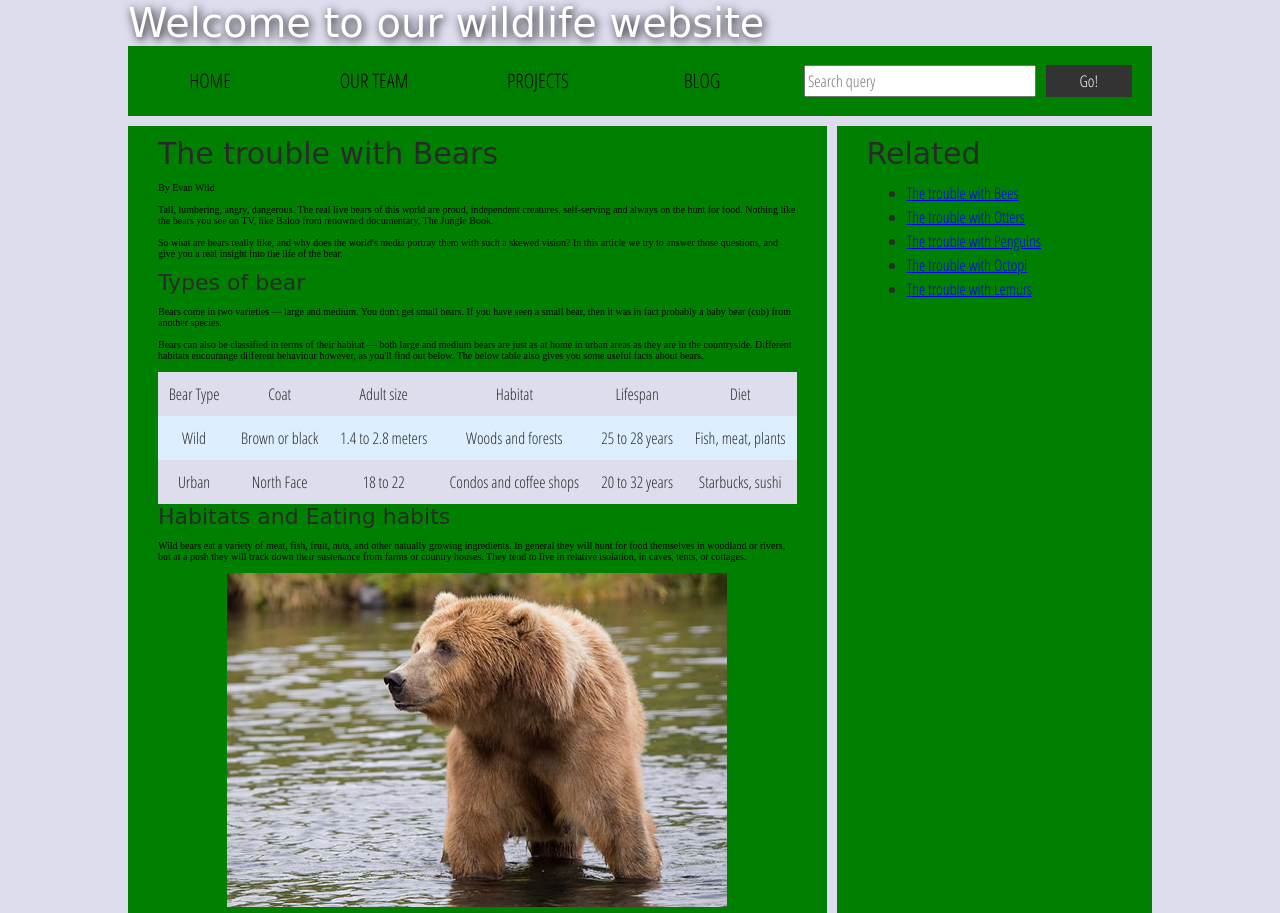
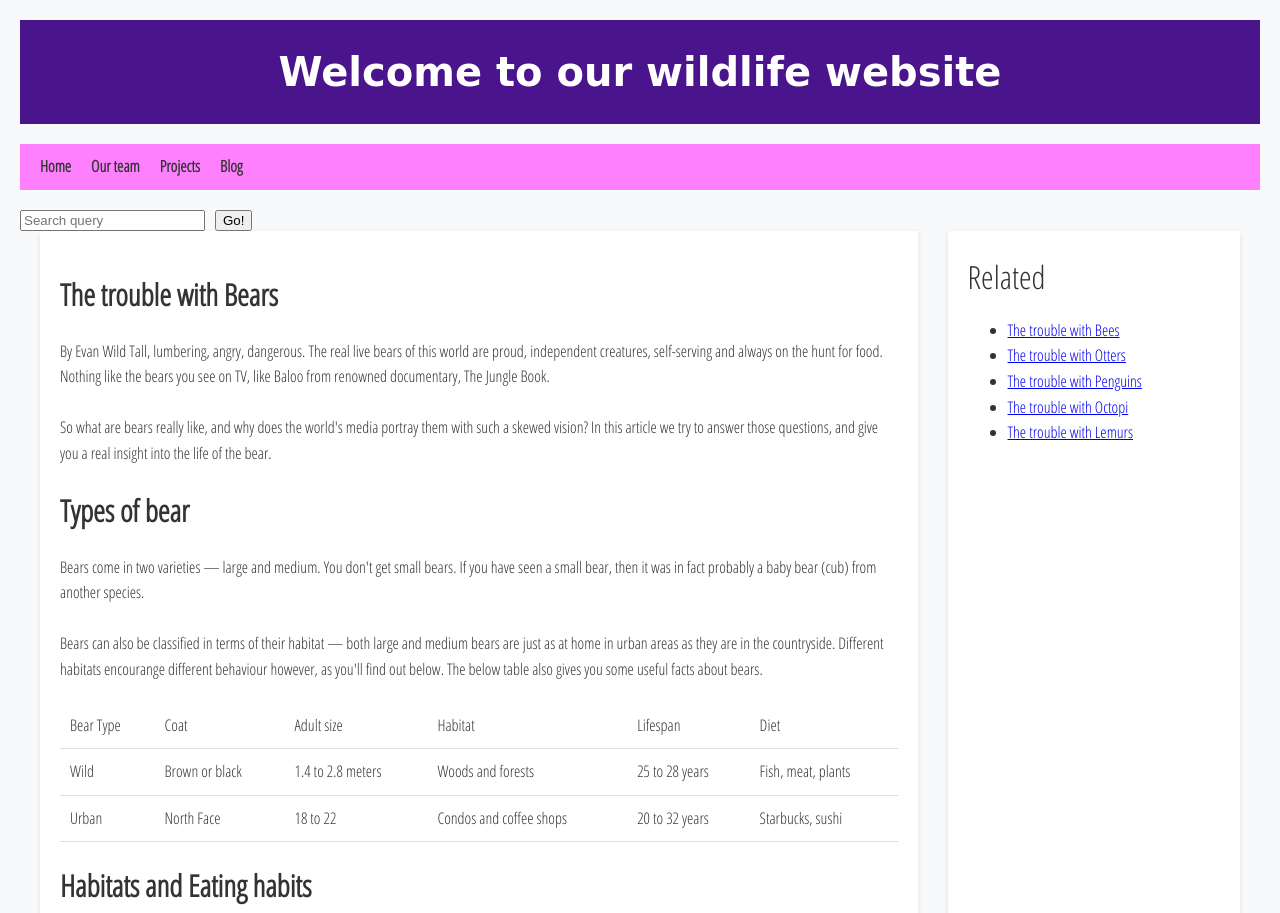
Before and after one commit to Bloop1542/M5.2-Lab, a website: page index.html in a window 1280 px wide. Shown: the top 913 px of the page. Drawn offline with Linux system fonts and the light colour scheme; files that its build step writes are made by us from their sources; files whose address does not match are found by name; a web font is replaced by a local one.

Commit message:
Lab complete

```diff
--- a/css/style.css
+++ b/css/style.css
@@ -1,250 +1,155 @@
 /* || General setup */
-
-html, body {
-  margin: 0;
-  padding: 0;
+:root {
+  --primary-color: #4a148c;
+  --secondary-color: #ff80ff;
+  --text-color: #ffffff;
 }
 
 html {
-  font-size: 10px;
-  background-color: #dde;
+  font-size: 62.5%;
+  scroll-behavior: smooth;
 }
 
 body {
-  width: 80%;
-  min-width: 1024px;
+  font-family: 'Open Sans Condensed', sans-serif;
+  font-size: 1.6rem;
+  line-height: 1.6;
+  color: #333;
+  background-color: #f8f9fa;
+  margin: 0;
+  padding: 2rem;
+}
+
+/* || Header */
+header {
+  background-color: var(--primary-color);
+  color: var(--text-color);
+  padding: 2rem;
+  text-align: center;
+  margin-bottom: 2rem;
+}
+
+/* || Navigation */
+nav {
+  display: flex;
+  justify-content: space-between;
+  align-items: center;
+  background-color: var(--secondary-color);
+  padding: 1rem 2rem;
+  margin-bottom: 2rem;
+}
+
+nav ul {
+  display: flex;
+  gap: 2rem;
+  list-style: none;
+  padding: 0;
+  margin: 0;
+}
+
+nav a {
+  color: #333;
+  text-decoration: none;
+  font-weight: bold;
+}
+
+.search {
+  display: flex;
+  gap: 1rem;
+}
+
+/* || Main content */
+main {
+  display: grid;
+  grid-template-columns: 3fr 1fr;
+  gap: 3rem;
+  max-width: 1200px;
   margin: 0 auto;
 }
 
-/* || typography */
-
-font[size="7"], font[size="6"], font[size="5"] {
-  font-family: 'Sonsie One', cursive;
-  color: #2a2a2a;
+article {
+  background: white;
+  padding: 2rem;
+  box-shadow: 0 2px 5px rgba(0,0,0,0.1);
 }
 
-p, input, li, table, label {
-  font-family: 'Open Sans Condensed', sans-serif;
-  color: #2a2a2a;
+.secondary {
+  background: white;
+  padding: 2rem;
+  box-shadow: 0 2px 5px rgba(0,0,0,0.1);
 }
 
-font[size="7"] {
+/* || Typography */
+h1 {
+  font-family: 'Sonsie One', cursive;
   font-size: 4rem;
-  text-align: center;
-  color: white;
-  text-shadow: 2px 2px 10px black;
+  margin: 0;
 }
 
-font[size="6"] {
+h2 {
   font-size: 3rem;
-  text-align: center;
+  margin: 2rem 0;
 }
 
-font[size="5"] {
-  font-size: 2.2rem;
+h3 {
+  font-size: 2.4rem;
+  margin: 1.5rem 0;
 }
 
-p, li, table {
-  font-size: 1.6rem;
-  line-height: 1.5;
+/* || Table */
+table {
+  width: 100%;
+  border-collapse: collapse;
+  margin: 2rem 0;
 }
 
-/* || header layout */
-
-div[class="nav"], article, footer, .secondary {
-  background-color: green;
+th, td {
+  padding: 1rem;
+  text-align: left;
+  border-bottom: 1px solid #ddd;
 }
 
-article, footer, .secondary {
-  padding: 10px 30px;
-}
-
-article {
-  margin-right: 10px;
-}
-
-div[class="nav"] {
-  height: 50px;
-  background-color: ff80ff;
-  display: flex;
-  padding: 1% 0;
-  margin-bottom: 10px;
-}
-
-div[class="nav"] ul {
-  padding: 0;
-  list-style-type: none;
-  flex: 2;
-  display: flex;
-}
-
-div[class="nav"] li {
-  display: inline;
-  text-align: center;
-  flex: 1;
-}
-
-div[class="nav"] a {
-  display: inline-block;
-  font-size: 2rem;
-  text-transform: uppercase;
-  text-decoration: none;
-  color: black;
-}
-
-div[class="nav"] .search {
-  flex: 1;
-  display: flex;
-  align-items: center;
-  height: 100%;
-  padding: 0 2em;
-}
-
-.search input {
-  font-size: 1.6rem;
-  height: 32px;
-}
-
-.search input[type="search"] {
-  flex: 3;
-}
-
-.search input[type="submit"] {
-  flex: 1;
-  margin-left: 1rem;
-  background: #333;
-  border: 0;
+th {
+  background-color: var(--primary-color);
   color: white;
 }
 
-/* || main layout */
-
-main {
-  display: flex;
+/* || Images */
+img {
+  max-width: 100%;
+  height: auto;
+  margin: 2rem 0;
+  display: block;
 }
 
-article {
-  flex: 5;
-}
-
-.secondary {
-  flex: 2;
-}
-
-footer {
-  margin-top: 10px;
-}
-
-/* Table styling */
-
-table {
-  width: 100%;
-  background-color: #dde;
-  border-collapse: collapse;
-}
-
-th, td {
-  padding: 10px;
-}
-
-td {
-  text-align: center;
-}
-
-th[scope="col"] {
-  border-bottom: 1px solid black;
-}
-
-tbody tr:nth-child(odd) {
-  background-color: #def;
-}
-
-/* styling content images and audio */
-
-img, audio {
-  display: block;
-  margin: 0 auto;
-}
-
-audio {
-  width: 500px;
-}
-
-/* Comments styling */
-
+/* || Comments */
 .comments {
-  background-color: #def;
-  padding: 10px;
-}
-
-.show-hide {
-  cursor: pointer;
-}
-
-.comments font[size="6"] {
-  font-size: 2rem;
-}
-
-.comments font[size="6"]:nth-of-type(2) {
-  margin-bottom: 0;
+  margin-top: 3rem;
 }
 
 .comment-form {
-  margin-bottom: 3rem;
+  display: flex;
+  flex-direction: column;
+  gap: 1rem;
 }
 
-.comment-form .flex-pair {
+.flex-pair {
   display: flex;
-  padding: 0 3rem 1rem;
+  gap: 1rem;
+  align-items: center;
 }
 
-.comment-form label {
-  align-self: center;
-  flex: 2;
-  text-align: right;
+/* || Accessibility */
+.visually-hidden {
+  position: absolute;
+  clip: rect(0 0 0 0);
 }
 
-.comment-form input {
-  margin-left: 1rem;
-  flex: 6;
+:focus {
+  outline: 3px solid #ffd700;
 }
 
-.show-hide {
-  text-align: center;
-  width: 150px;
+button {
+  cursor: pointer;
+  padding: 0.5rem 1rem;
 }
-
-.comment-form input, .comment-form label, .show-hide {
-  font-size: 1.6rem;
-  line-height: 32px;
-}
-
-.comment-form input[type="submit"], .show-hide {
-  background: #333;
-  border: 0;
-  color: white;
-}
-
-.comment-form input[type="submit"] {
-  width: 30%;
-  display: block;
-  margin: 0 auto;
-}
-
-.comment-container {
-  margin-top: 0;
-}
-
-.comment-container li {
-  list-style-type: none;
-  display: flex;
-}
-
-.comment-container li p:nth-child(1) {
-  flex: 1;
-  font-weight: bold;
-}
-
-.comment-container li p:nth-child(2) {
-  flex: 5;
-}
--- a/index.html
+++ b/index.html
@@ -14,17 +14,21 @@
   </head>
 
   <body>
-    <div class="header">
-      <font size="7">Welcome to our wildlife website</font>
-    </div>
 
-    <div class="nav">
+    <header>
+      <h1>Welcome to our wildlife website</h1>
+    </header>
+
+
+      <nav aria-label="Main navigation">
+
       <ul>
         <li><a href="#">Home</a></li>
         <li><a href="#">Our team</a></li>
         <li><a href="#">Projects</a></li>
         <li><a href="#">Blog</a></li>
       </ul>
+     </nav>
 
       <form class="search">
         <input type="search" name="q" placeholder="Search query">
@@ -34,20 +38,20 @@
 
     <main>
       <article>
-        <font size="6">The trouble with Bears</font>
-        <br><br>
+        <h2>The trouble with Bears</h2>
+        <p>
         By Evan Wild
-        <br><br>
         Tall, lumbering, angry, dangerous. The real live bears of this world are proud, independent creatures, self-serving and always on the hunt for food. Nothing like the bears you see on TV, like Baloo from renowned documentary, The Jungle Book.
         <br><br>
         So what are bears really like, and why does the world's media portray them with such a skewed vision? In this article we try to answer those questions, and give you a real insight into the life of the bear.
-        <br><br>
-        <font size="5">Types of bear</font>
-        <br><br>
+        </p>
+        <h2>Types of bear</h2>
+        <p>
         Bears come in two varieties — large and medium. You don't get small bears. If you have seen a small bear, then it was in fact probably a baby bear (cub) from another species.
-        <br><br>
+        <br></br>
         Bears can also be classified in terms of their habitat — both large and medium bears are just as at home in urban areas as they are in the countryside. Different habitats encourange different behaviour however, as you'll find out below. The below table also gives you some useful facts about bears.
-        <br><br>
+        </p>
+
         <table>
           <thead>
             <tr>
@@ -79,27 +83,29 @@
           </tbody>
         </table>
 
-        <font size="5">Habitats and Eating habits</font>
-        <br><br>
+        <h2>Habitats and Eating habits</h2>
+          <p>
           Wild bears eat a variety of meat, fish, fruit, nuts, and other natually growing ingredients. In general they will hunt for food themselves in woodland or rivers, but at a push they will track down their sustenance from farms or country houses. They tend to live in relative isolation, in caves, tents, or cottages.
           <br><br>
-        <img src="media/wild-bear.jpg">
+          <img src="media/wild-bear.jpg" alt="A brown bear standing in a river">
           <br><br>
           Urban (gentrified) bears on the other hand have largely abandoned the old ways. They will hunt other urban creatures if necessary (including other predators like rats and foxes), but prefer to scavenge from readily available urban food outlets like dumpsters, bins, and fast food joints. When food has proven scarce, urban bears have even been known to break into people's kitchens and steal essentials like baked beans, ready meals, and microwave ovens.
           <br><br>
-        <img src="media/urban-bear.jpg">
+          <img src="media/urban-bear.jpg" alt="A bear in a cage">
           <br><br>
           Urban bears will sleep anywhere they can, from bus shelters and parks, to the toilets in McDonalds, to their own apartment.
-        <br><br>
-        <font size="5">Mating rituals</font>
-        <br><br>
+          </p>
+          <h2>Mating rituals</h2>
+          <p>
           Bears are romantic creatures by nature, and will naturally look for a mate that they can spend the rest of their lives with. They will woo a potential suitor by making their dwelling look attractive — for example with cave paintings or a bed of reeds in the case of a wild bear, and mood lighting and a Michael Bublé CD in the case of an urban bear.
           <br><br>
           The following audio clip contains a fact file providing more details about bear mating rituals, along with samples and quotes from experts.
           <br><br>
+          </p>
         <audio controls>
           <source src="media/bear.mp3" type="audio/mp3">
           <source src="media/bear.ogg" type="audio/ogg">
+          <a href="transcript.txt">Download audio transcript</a>
           <p>It looks like your browser doesn't support HTML5 audio players.</p>
         </audio>
 
```
Lines whose indentation alone changed are shown as unchanged.
